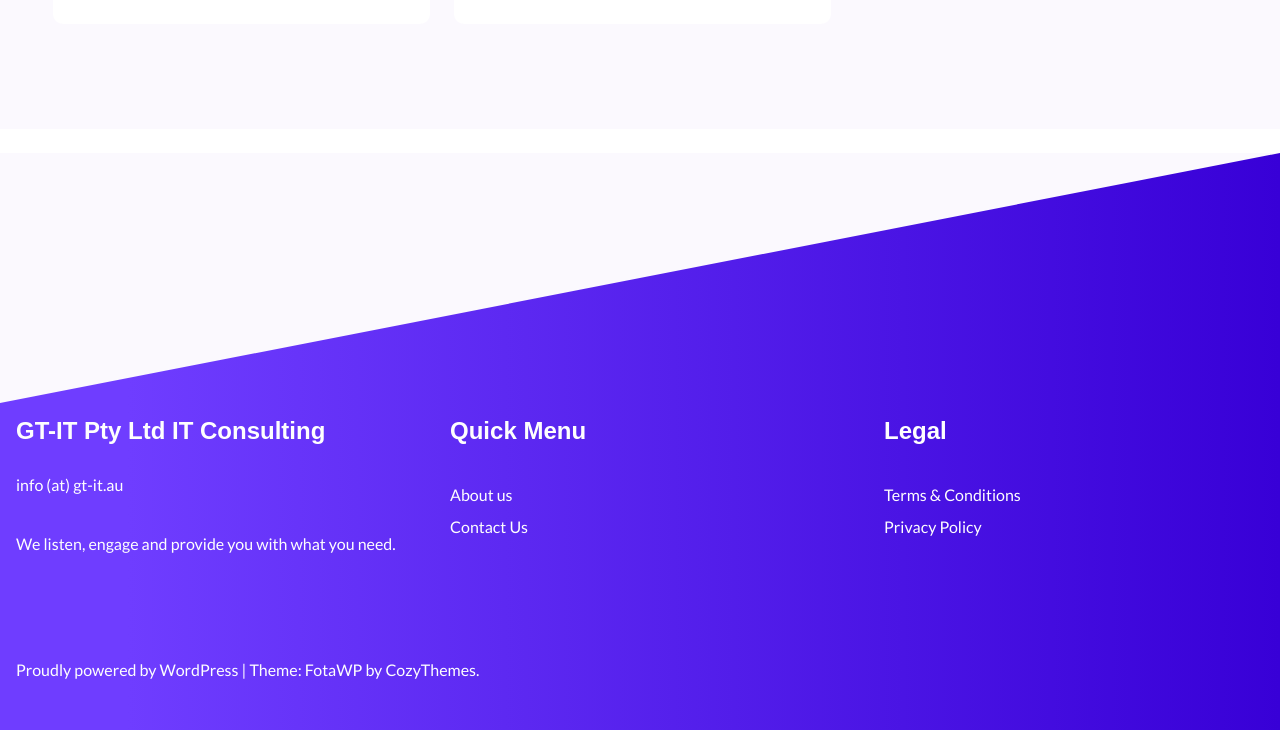
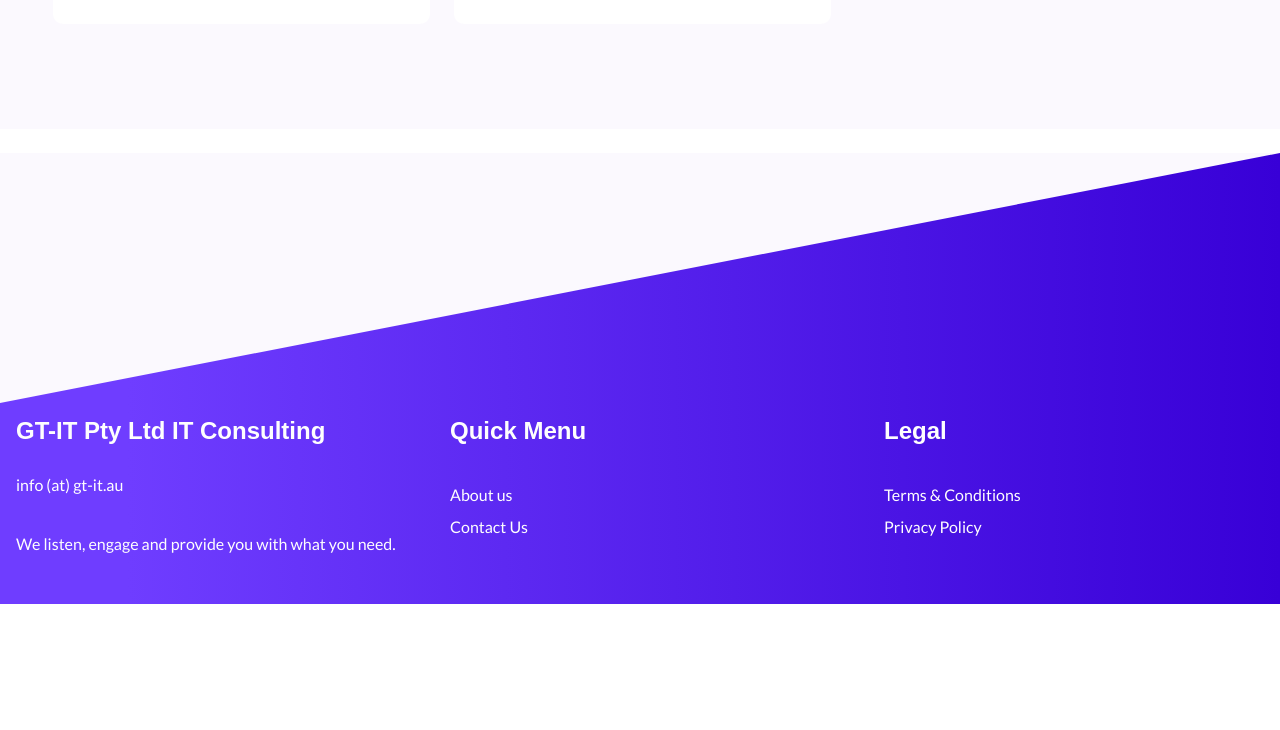
Before and after one commit to augareth/augareth.github.io, a plain HTML site: page index.html in a window 1280 px wide. Shown: the part 1852-2582 px from the top of the page. After the commit the page ends 2456 px from the top, so only its background shows below. Drawn offline with nearby package versions, Linux system fonts and the light colour scheme; files that its build step writes are made by us from their sources; a web font is replaced by a local one.

Commit message:
Update index.html

```diff
--- a/index.html
+++ b/index.html
@@ -484,9 +484,6 @@
 
 
 
-<div class="wp-block-group is-content-justification-space-between is-nowrap is-layout-flex wp-container-core-group-is-layout-2cfed10a wp-block-group-is-layout-flex" style="padding-top:var(--wp--preset--spacing--70);padding-right:0;padding-bottom:var(--wp--preset--spacing--50);padding-left:0">
-<p class="has-foregound-alt-color has-text-color has-link-color wp-elements-3318a9a1b74fab775e2a8db285ce2261">Proudly powered by WordPress | Theme: FotaWP by <a href="https://cozythemes.com/" target="_blank" rel="noopener">CozyThemes.</a></p>
-</div>
 </div>
 
 
```
